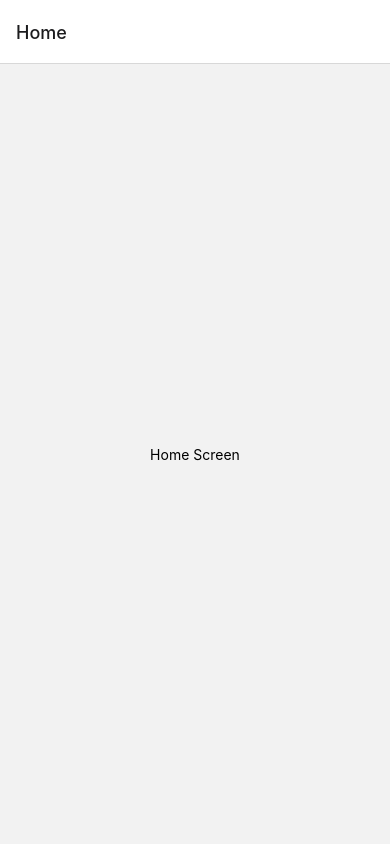
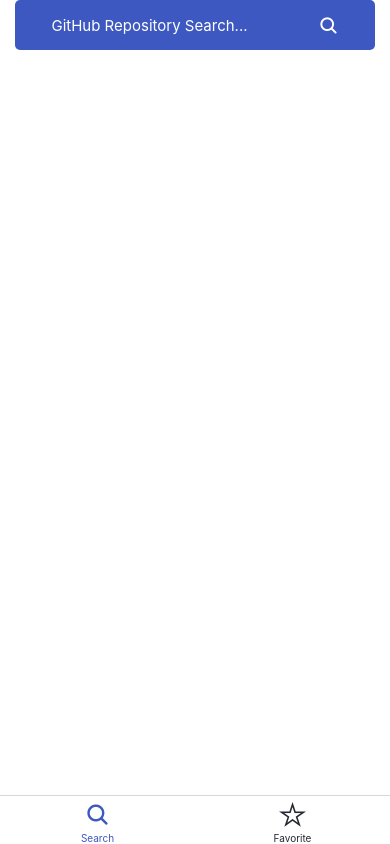
Before and after one commit to kanghyeok93/Github-API-Task, a React Native app: screen /Search in a window 390 px wide. Before the commit this address had no page. Built offline with nearby package versions, Linux system fonts and the light colour scheme.

Commit message:
feat: #1 navigation structure setting and publishing

```diff
--- a/App.js
+++ b/App.js
@@ -1,23 +1,52 @@
 import * as React from 'react';
-import {View, Text} from 'react-native';
+// Modules
 import {NavigationContainer} from '@react-navigation/native';
 import {createNativeStackNavigator} from '@react-navigation/native-stack';
+import {createBottomTabNavigator} from '@react-navigation/bottom-tabs';
+import Ionicons from 'react-native-vector-icons/Ionicons';
+// Screen
+import SearchScreen from './src/screens/SearchScreen';
+import SearchDetailScreen from './src/screens/SearchDetailScreen';
+import FavoriteScreen from './src/screens/FavoriteScreen';
 
-const HomeScreen = function () {
+const Stack = createNativeStackNavigator();
+const Tab = createBottomTabNavigator();
+
+const Home = () => {
   return (
-    <View style={{flex: 1, alignItems: 'center', justifyContent: 'center'}}>
-      <Text>Home Screen</Text>
-    </View>
+    <Tab.Navigator
+      screenOptions={({route}) => ({
+        tabBarIcon: ({focused, color, size}) => {
+          let iconName;
+
+          if (route.name === 'Search') {
+            iconName = focused ? 'search' : 'search-outline';
+          } else if (route.name === 'Favorite') {
+            iconName = focused ? 'star' : 'star-outline';
+          }
+
+          return <Ionicons name={iconName} size={size} color={color} />;
+        },
+        tabBarActiveTintColor: '#3D58C0',
+        tabBarInactiveTintColor: '#24292F',
+        headerShown: false,
+      })}>
+      <Tab.Screen name="Search" component={SearchScreen} />
+      <Tab.Screen name="Favorite" component={FavoriteScreen} />
+    </Tab.Navigator>
   );
 };
 
-const Stack = createNativeStackNavigator();
-
-const App = function () {
+const App = () => {
   return (
     <NavigationContainer>
       <Stack.Navigator>
-        <Stack.Screen name="Home" component={HomeScreen} />
+        <Stack.Screen
+          name="Home"
+          component={Home}
+          options={{headerShown: false}}
+        />
+        <Stack.Screen name="SearchDetail" component={SearchDetailScreen} />
       </Stack.Navigator>
     </NavigationContainer>
   );
--- /dev/null
+++ b/src/screens/FavoriteScreen.js
@@ -0,0 +1,14 @@
+import React from 'react';
+// Component
+import {SafeAreaView} from '../components/styled/View';
+import {Text} from '../components/styled/Text';
+
+const FavoriteScreen = () => {
+  return (
+    <SafeAreaView>
+      <Text>FavoriteScreen</Text>
+    </SafeAreaView>
+  );
+};
+
+export default FavoriteScreen;
--- /dev/null
+++ b/src/screens/SearchDetailScreen.js
@@ -0,0 +1,14 @@
+import React from 'react';
+// Component
+import {SafeAreaView} from '../components/styled/View';
+import {Text} from '../components/styled/Text';
+
+const SearchDetailScreen = () => {
+  return (
+    <SafeAreaView>
+      <Text>MainScreen</Text>
+    </SafeAreaView>
+  );
+};
+
+export default SearchDetailScreen;
--- /dev/null
+++ b/src/screens/SearchScreen.js
@@ -0,0 +1,31 @@
+import React from 'react';
+// Component
+import Ionicons from 'react-native-vector-icons/Ionicons';
+import {SafeAreaView, View, ViewRow} from '../components/styled/View';
+import {Text} from '../components/styled/Text';
+import {ButtonBorderRadius} from '../components/styled/Button';
+// Image
+import {Image} from '../components/styled/Image';
+
+const SearchScreen = ({navigation}) => {
+  return (
+    <SafeAreaView bgWhite justifyContent="center">
+      <View paddingLeft={15} paddingRight={15}>
+        <ButtonBorderRadius
+          height={50}
+          bgTheme
+          onPress={() => navigation.navigate('SearchDetail')}>
+          <ViewRow
+            width="100%"
+            alignItems="center"
+            justifyContent="space-around">
+            <Text ftWhite>GitHub Repository Search...</Text>
+            <Ionicons name="search" size={20} color="#FFFFFF" />
+          </ViewRow>
+        </ButtonBorderRadius>
+      </View>
+    </SafeAreaView>
+  );
+};
+
+export default SearchScreen;
```
